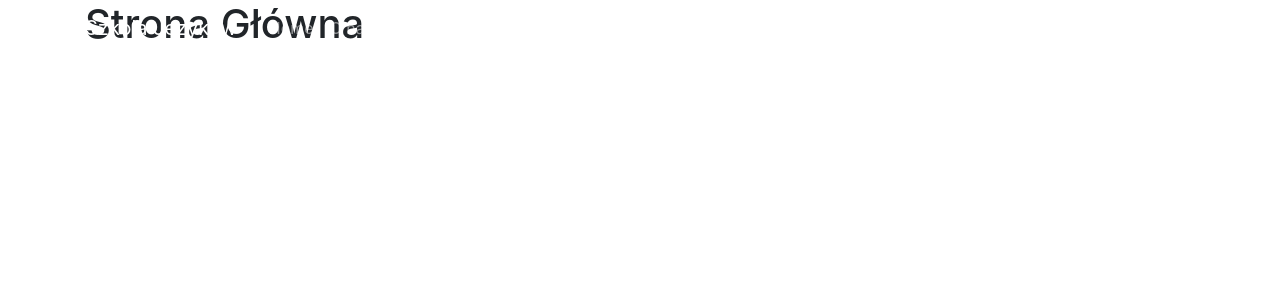
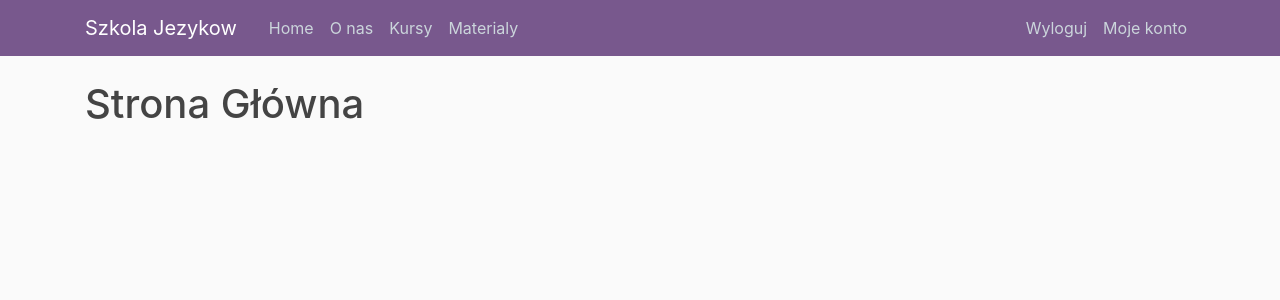
Before and after one commit to PTworkowski/e_school, a Django app: page / in a window 1280 px wide. Shown: the top 300 px of the page. Run offline with Django 3.2, Linux system fonts and the light colour scheme; a user stored in the database is signed in; some libraries are stand-ins or nearby versions.

Commit message:
fixing directories in templates

```diff
--- a/core/static/core/main.css
+++ b/core/static/core/main.css
@@ -13,7 +13,7 @@ ul {
 }
 
 .bg-steel {
-  background-color: #5f788a;
+  background-color: #78588D;
 }
 
 .site-header .navbar-nav .nav-link {
--- a/core/templates/core/base.html
+++ b/core/templates/core/base.html
@@ -8,7 +8,7 @@
 
    <!-- Bootstrap CSS -->
    <link rel="stylesheet" href="https://stackpath.bootstrapcdn.com/bootstrap/4.5.2/css/bootstrap.min.css" integrity="sha384-JcKb8q3iqJ61gNV9KGb8thSsNjpSL0n8PARn9HuZOnIxN0hoP+VmmDGMN5t9UJ0Z" crossorigin="anonymous">
-   <link rel="stylesheet" type="text/css" href="{% static 'blog/main.css' %}">
+   <link rel="stylesheet" type="text/css" href="{% static 'core/main.css' %}">
    {% if title %}
        <title>Szkola jezykow - {{ title }}</title>
    {% else %}
@@ -38,7 +38,7 @@
                     <div class="navbar-nav">
                         {% if user.is_authenticated %}
                             <a class="nav-item nav-link" href={% url 'core-logout' %}>Wyloguj</a>
-                            <a class="nav-item nav-link" href="#">Móje konto</a>
+                            <a class="nav-item nav-link" href="#">Moje konto</a>
 
                         {% else %}
                             <a class="nav-item nav-link" href={% url 'core-login' %}>Zaloguj</a>
```
Also changed, not shown: db.sqlite3 (deleted).
